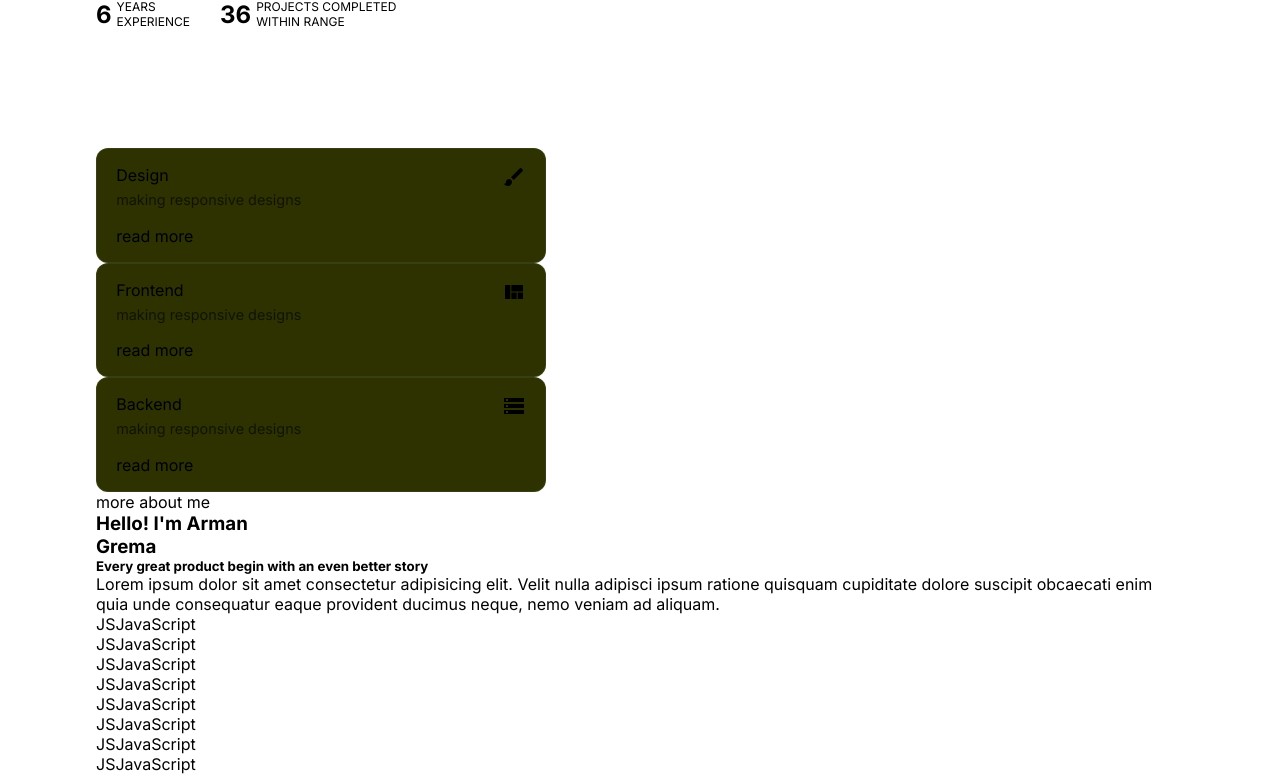
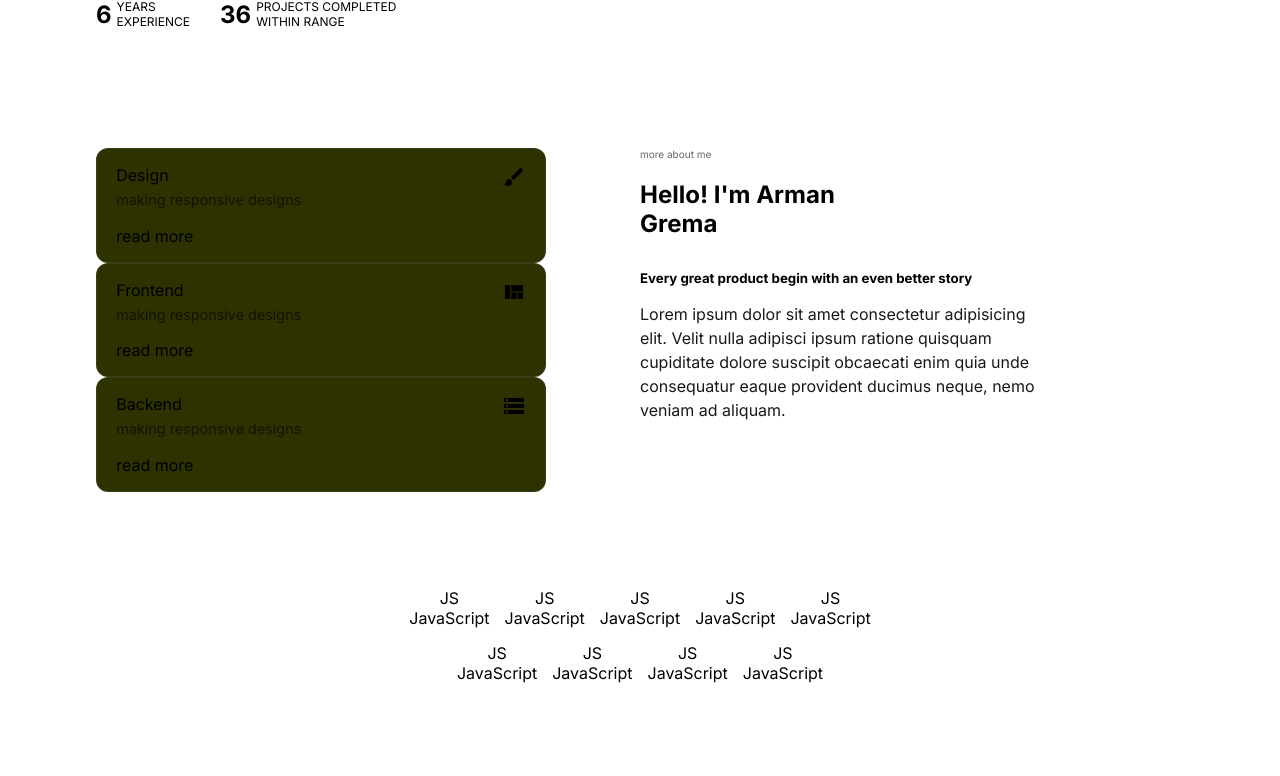
Before and after one commit to armanvirus/me, a Next.js app: page / in a window 1280 px wide. Shown: the part 648-1424 px from the top of the page. Built offline with nearby package versions, Linux system fonts and the light colour scheme.

Commit message:
completed service section

```diff
--- a/src/app/globals.css
+++ b/src/app/globals.css
@@ -170,6 +170,54 @@ align-items:center;
   -ms-transform:translateX(100px);
   -o-transform:translateX(100px);
 }
+
+.services{
+  display:grid;
+  grid-template-columns:1fr 1fr;
+}
+
+.about-me{
+  max-width:400px;
+}
+
+.about-me > span{
+  font-size:10px;
+  color:rgb(var(--color-ligh));
+  margin-bottom:20px;
+  display:block;
+  opacity:0.6;
+}
+.about-me > h2{
+  margin: 10px 0 2rem 0;
+}
+
+.about-me > p{
+  margin: 1rem 0;
+  color:rgb(var(--light-color));
+  line-height:1.5;
+  opacity:0.9;
+}
+
+.techs{
+  display:flex;
+  justify-content:center;
+  width:100%;
+  margin: 6rem 0;
+}
+
+.techs > div{
+  display:flex;
+  justify-content:center;
+  flex-wrap:wrap;
+  gap:15px;
+  max-width:500px;
+}
+
+.tech{
+  display:flex;
+  flex-direction:column;
+  align-items:center;
+}
 @media (prefers-color-scheme: dark) {
   html {
     color-scheme: dark;
--- a/src/app/page.js
+++ b/src/app/page.js
@@ -35,6 +35,7 @@ export default function Home() {
         <div className="main">
           <section>
             <div className="services">
+              <div className="cards">
               <div className={styles.card}>
                 <div><span>Design</span> <BrushIcon/></div>
                 <p>making responsive designs</p>
@@ -50,10 +51,10 @@ export default function Home() {
                 <p>making responsive designs</p>
                 <div>read more</div>
               </div>
-            </div>
+              </div>
             <div className="about-me">
               <span>more about me</span>
-              <h3>Hello! I'm Arman <br /> Grema</h3>
+              <h2>Hello! I'm Arman <br /> Grema</h2>
               <h5>Every great product begin with an even better story </h5>
               <p>
                 Lorem ipsum dolor sit
@@ -65,7 +66,9 @@ export default function Home() {
                 nemo veniam ad aliquam.
             </p>
             </div>
+            </div>
             <div className="techs">
+              <div>
               <div className="tech">
                 <span>JS</span>
                 <span>JavaScript</span>
@@ -97,6 +100,11 @@ export default function Home() {
               <div className="tech">
                 <span>JS</span>
                 <span>JavaScript</span>
+              </div>
+              <div className="tech">
+                <span>JS</span>
+                <span>JavaScript</span>
+              </div>
               </div>
             </div>
           </section>
```
